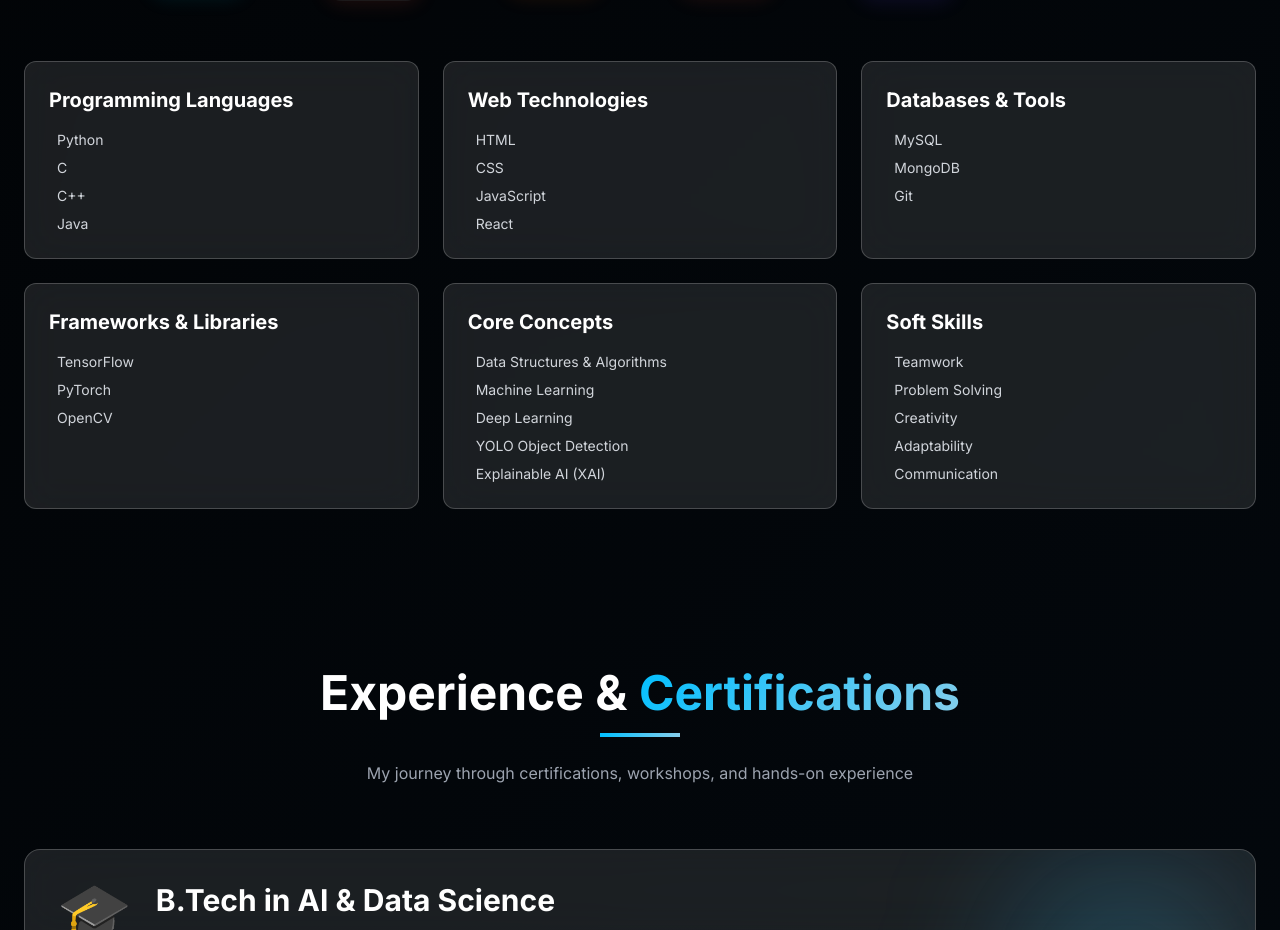
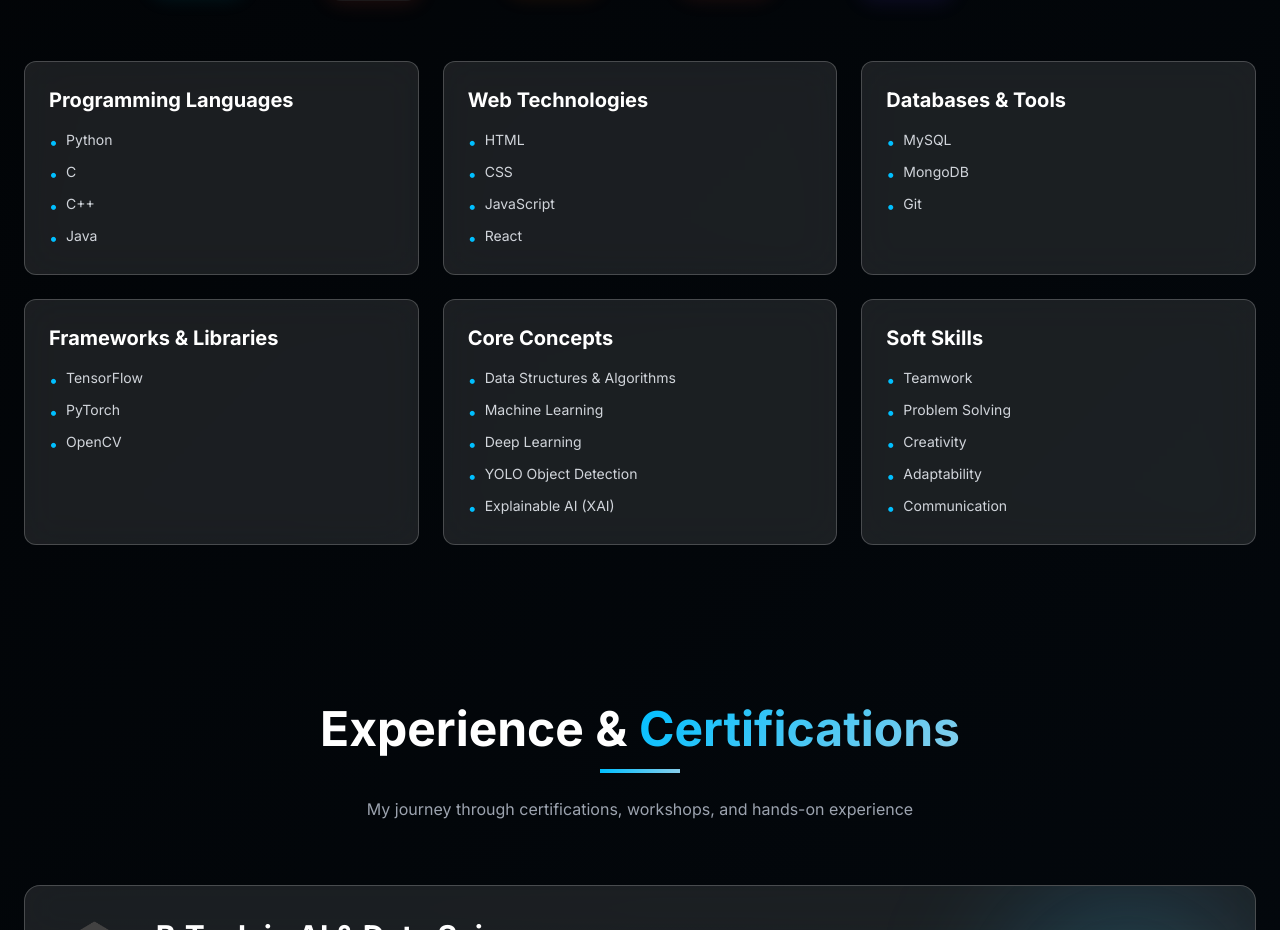
Before and after one commit to Harsh29004/Portfolio, a React (Vite) app: page / in a window 1280 px wide. Shown: the part 3085-4015 px from the top of the page. Built offline with nearby package versions, Linux system fonts and the light colour scheme; no server answers.

Commit message:
Fix Skills component - add bullet points and eslint comment

```diff
--- a/src/components/Skills.jsx
+++ b/src/components/Skills.jsx
@@ -69,6 +69,7 @@ const Skills = () => {
       }))
     }
     setPositions(generateRandomPosition())
+    // eslint-disable-next-line react-hooks/exhaustive-deps
   }, [])
 
   const containerVariants = {
@@ -183,7 +184,7 @@ const Skills = () => {
                       key={skillIndex}
                       className="flex items-start text-gray-300"
                     >
-                      <span className="text-primary mr-2"></span>
+                      <span className="text-primary mr-2">•</span>
                       <span className="text-sm">{skill}</span>
                     </li>
                   ))}
```
